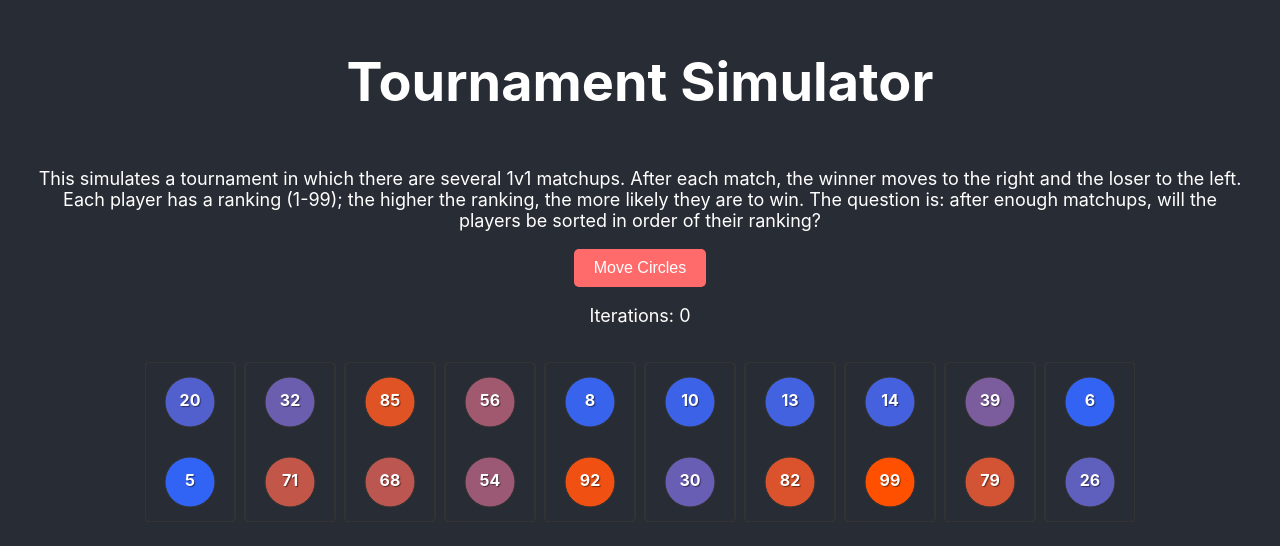
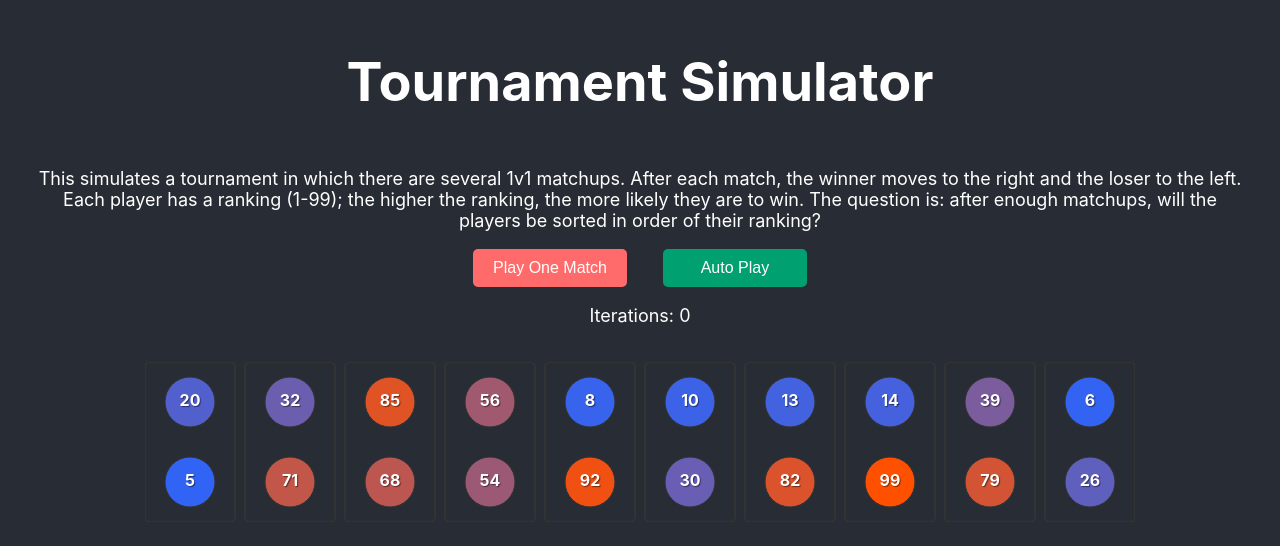
Before and after one commit to drbr/tournament-simulator, a React (Create React App) app: page / in a window 1280 px wide. Shown: the part 122-668 px from the top of the page. Built offline with nearby package versions, Linux system fonts and the light colour scheme.

Commit message:
implement autoplay

```diff
--- a/src/App.tsx
+++ b/src/App.tsx
@@ -1,10 +1,12 @@
-import React, { useReducer } from 'react';
+import React, { useEffect, useReducer, useState } from 'react';
 import './App.css';
 import { ParticipantsView } from './ParticipantsView';
 import { Circle, initRandomCircles } from './Circle';
 import { playMatch } from './tournament';
 
-export const RECTANGLE_COUNT = 10;
+const RECTANGLE_COUNT = 10;
+const ANIMATION_TIME_MILLISECONDS = 300;
+const AUTO_PLAY_INTERVAL = 350;
 
 type GameState = Readonly<{
   iterationCount: number;
@@ -24,10 +26,20 @@ function circlesReducer(prev: GameState, _: void): GameState {
 }
 
 export const App: React.FC = () => {
+  const [autoPlay, setAutoPlay] = useState(false);
   const [state, iterateGame] = useReducer(circlesReducer, initialState);
+
+  useEffect(() => {
+    if (autoPlay) {
+      iterateGame();
+      const interval = setInterval(iterateGame, AUTO_PLAY_INTERVAL);
+      return () => clearInterval(interval);
+    }
+  }, [autoPlay, iterateGame]);
 
   const buttonStyle: React.CSSProperties = {
     padding: '10px 20px',
+    minWidth: '8rem',
     fontSize: '16px',
     border: 'none',
     borderRadius: '5px',
@@ -44,21 +56,46 @@ export const App: React.FC = () => {
         will the players be sorted in order of their ranking?
       </p>
 
-      <div>
+      <div style={{ display: 'flex', gap: '2rem' }}>
         <button
           onClick={iterateGame}
           style={{
             ...buttonStyle,
             backgroundColor: '#ff6b6b',
             color: 'white',
+            display: autoPlay ? 'none' : 'initial',
           }}>
-          Move Circles
+          Play One Match
+        </button>
+        <button
+          onClick={() => setAutoPlay(true)}
+          style={{
+            ...buttonStyle,
+            backgroundColor: '#00A070',
+            color: 'white',
+            display: autoPlay ? 'none' : 'initial',
+          }}>
+          Auto Play
+        </button>
+        <button
+          onClick={() => setAutoPlay(false)}
+          style={{
+            ...buttonStyle,
+            backgroundColor: '#00A070',
+            color: 'white',
+            display: autoPlay ? 'initial' : 'none',
+          }}>
+          Stop
         </button>
       </div>
       <p>Iterations: {state.iterationCount}</p>
 
       <div style={{ padding: '1rem 0' }}>
-        <ParticipantsView circles={state.circles} rectangleCount={RECTANGLE_COUNT} />
+        <ParticipantsView
+          circles={state.circles}
+          rectangleCount={RECTANGLE_COUNT}
+          animationTimeMilliseconds={ANIMATION_TIME_MILLISECONDS}
+        />
       </div>
     </div>
   );
--- a/src/ParticipantsView.tsx
+++ b/src/ParticipantsView.tsx
@@ -6,11 +6,14 @@ const CIRCLE_Y: Record<CirclePosition, number> = {
   bottom: 120,
 };
 
-const animationStyles = `
+function animationStyles(animationTimeMilliseconds: number) {
+  const delaySecondsString = `${animationTimeMilliseconds / 1000}s`;
+  return `
   .animated-circle , .animated-text {
-    transition: transform 0.3s ease-in-out;
+    transition: transform ${delaySecondsString} ease-in-out;
   }
 `;
+}
 
 function getCircleX(rectangleIndex: number): number {
   return 45 + rectangleIndex * 100;
@@ -25,10 +28,11 @@ function getPositionTransform(rectangleIndex: number, circlePosition: CirclePosi
 export const ParticipantsView: React.FC<{
   circles: readonly Circle[];
   rectangleCount: number;
-}> = ({ circles, rectangleCount }) => {
+  animationTimeMilliseconds: number;
+}> = ({ circles, rectangleCount, animationTimeMilliseconds }) => {
   return (
     <>
-      <style>{animationStyles}</style>
+      <style>{animationStyles(animationTimeMilliseconds)}</style>
       <svg width="100%" height="160" viewBox={`0 0 ${rectangleCount * 100 - 10} 160`}>
         {generateArray(rectangleCount, (rectIndex: number) => (
           <g key={String(rectIndex)}>
```
